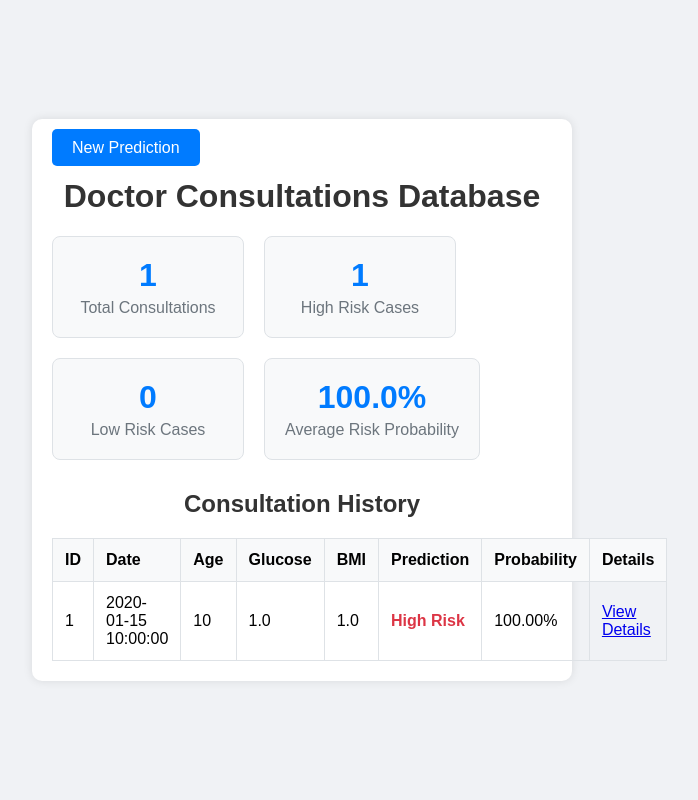
After one commit to DraC3003/2022A3PS0473P_PS1, a Flask app: page /consultations in a window 1280 px wide. The commit adds this page. Shown: the whole page, without its empty margins (338-1036 px from the left). Run offline with Flask 2, Linux system fonts and the light colour scheme; tables that the repository leaves empty hold one stand-in row (values such as "Sample post").

Commit message:
Complete database integration for doctor consultations with SQLite storage
Co-authored-by: DraC3003 <117348073+DraC3003@users.noreply.github.com>

```diff
--- a/AABIR_SARKAR_PS-I/Risk prediction app and analysis on Fetal health and Diabetes/app3.py
+++ b/AABIR_SARKAR_PS-I/Risk prediction app and analysis on Fetal health and Diabetes/app3.py
@@ -1,11 +1,15 @@
-from flask import Flask, request, render_template
+from flask import Flask, request, render_template, redirect, url_for
 import pandas as pd
 from sklearn.model_selection import train_test_split
 from sklearn.preprocessing import StandardScaler
 from sklearn.linear_model import LogisticRegression
 import requests
+from database import init_database, save_consultation, get_all_consultations, get_consultation_by_id, get_consultation_stats
 
 app = Flask(__name__)
+
+# Initialize the database
+init_database()
 
 # Load the dataset and extract feature names
 data = pd.read_csv('diabetes.csv')
@@ -29,19 +33,24 @@ model.fit(X_train_scaled, y_train)
 
 # Define function to get YouTube videos
 def get_youtube_videos(query, api_key):
-    url = f'https://www.googleapis.com/youtube/v3/search?part=snippet&maxResults=5&q={query}&key={api_key}'
-    response = requests.get(url)
-    videos = response.json().get('items', [])
+    try:
+        url = f'https://www.googleapis.com/youtube/v3/search?part=snippet&maxResults=5&q={query}&key={api_key}'
+        response = requests.get(url, timeout=5)
+        videos = response.json().get('items', [])
 
-    video_details = []
-    for video in videos:
-        video_id = video['id'].get('videoId')
-        if video_id:
-            video_details.append({
-                'title': video['snippet']['title'],
-                'url': f"https://www.youtube.com/watch?v={video_id}"
-            })
-    return video_details
+        video_details = []
+        for video in videos:
+            video_id = video['id'].get('videoId')
+            if video_id:
+                video_details.append({
+                    'title': video['snippet']['title'],
+                    'url': f"https://www.youtube.com/watch?v={video_id}"
+                })
+        return video_details
+    except Exception as e:
+        # Return empty list if YouTube API fails
+        print(f"YouTube API error: {e}")
+        return []
 
 # Define function to predict and recommend
 def predict_and_recommend(features, model, scaler, api_key):
@@ -74,7 +83,27 @@ def predict():
     features = [float(request.form[feature]) for feature in feature_names]
     api_key = 'enter ur api key'  # Replace with your actual API key
     risk, probability, videos = predict_and_recommend(features, model, scaler, api_key)
-    return render_template('result.html', risk=risk, probability=probability, videos=videos)
+
+    # Save consultation data to database
+    consultation_id = save_consultation(features, risk, probability)
+
+    return render_template('result.html', risk=risk, probability=probability, videos=videos, consultation_id=consultation_id)
+
+@app.route('/consultations')
+def consultations():
+    """Display all stored consultations."""
+    consultations = get_all_consultations()
+    stats = get_consultation_stats()
+    return render_template('consultations.html', consultations=consultations, stats=stats, feature_names=feature_names)
+
+@app.route('/consultation/<int:consultation_id>')
+def consultation_detail(consultation_id):
+    """Display details of a specific consultation."""
+    consultation = get_consultation_by_id(consultation_id)
+    if consultation:
+        return render_template('consultation_detail.html', consultation=consultation, feature_names=feature_names)
+    else:
+        return redirect(url_for('consultations'))
 
 if __name__ == "__main__":
     app.run(debug=True)
--- /dev/null
+++ b/AABIR_SARKAR_PS-I/Risk prediction app and analysis on Fetal health and Diabetes/database.py
@@ -0,0 +1,121 @@
+import sqlite3
+import json
+from datetime import datetime
+import os
+
+DATABASE_PATH = 'consultations.db'
+
+def init_database():
+    """Initialize the database with the consultations table."""
+    conn = sqlite3.connect(DATABASE_PATH)
+    cursor = conn.cursor()
+
+    # Create consultations table to store doctor consultation factors
+    cursor.execute('''
+        CREATE TABLE IF NOT EXISTS consultations (
+            id INTEGER PRIMARY KEY AUTOINCREMENT,
+            consultation_date TIMESTAMP DEFAULT CURRENT_TIMESTAMP,
+            pregnancies INTEGER,
+            glucose REAL,
+            blood_pressure REAL,
+            skin_thickness REAL,
+            insulin REAL,
+            bmi REAL,
+            diabetes_pedigree_function REAL,
+            age INTEGER,
+            prediction_result INTEGER,
+            prediction_probability REAL,
+            created_at TIMESTAMP DEFAULT CURRENT_TIMESTAMP
+        )
+    ''')
+
+    conn.commit()
+    conn.close()
+
+def save_consultation(consultation_data, prediction_result, prediction_probability):
+    """Save consultation data and prediction result to the database."""
+    conn = sqlite3.connect(DATABASE_PATH)
+    cursor = conn.cursor()
+
+    cursor.execute('''
+        INSERT INTO consultations
+        (pregnancies, glucose, blood_pressure, skin_thickness, insulin,
+         bmi, diabetes_pedigree_function, age, prediction_result, prediction_probability)
+        VALUES (?, ?, ?, ?, ?, ?, ?, ?, ?, ?)
+    ''', (
+        consultation_data[0],  # pregnancies
+        consultation_data[1],  # glucose
+        consultation_data[2],  # blood_pressure
+        consultation_data[3],  # skin_thickness
+        consultation_data[4],  # insulin
+        consultation_data[5],  # bmi
+        consultation_data[6],  # diabetes_pedigree_function
+        consultation_data[7],  # age
+        int(prediction_result),  # Convert to int explicitly
+        float(prediction_probability)  # Convert to float explicitly
+    ))
+
+    consultation_id = cursor.lastrowid
+    conn.commit()
+    conn.close()
+
+    return consultation_id
+
+def get_all_consultations():
+    """Retrieve all consultations from the database."""
+    conn = sqlite3.connect(DATABASE_PATH)
+    cursor = conn.cursor()
+
+    cursor.execute('''
+        SELECT id, consultation_date, pregnancies, glucose, blood_pressure,
+               skin_thickness, insulin, bmi, diabetes_pedigree_function, age,
+               prediction_result, prediction_probability, created_at
+        FROM consultations
+        ORDER BY created_at DESC
+    ''')
+
+    consultations = cursor.fetchall()
+    conn.close()
+
+    return consultations
+
+def get_consultation_by_id(consultation_id):
+    """Retrieve a specific consultation by ID."""
+    conn = sqlite3.connect(DATABASE_PATH)
+    cursor = conn.cursor()
+
+    cursor.execute('''
+        SELECT id, consultation_date, pregnancies, glucose, blood_pressure,
+               skin_thickness, insulin, bmi, diabetes_pedigree_function, age,
+               prediction_result, prediction_probability, created_at
+        FROM consultations
+        WHERE id = ?
+    ''', (consultation_id,))
+
+    consultation = cursor.fetchone()
+    conn.close()
+
+    return consultation
+
+def get_consultation_stats():
+    """Get basic statistics about consultations."""
+    conn = sqlite3.connect(DATABASE_PATH)
+    cursor = conn.cursor()
+
+    cursor.execute('SELECT COUNT(*) FROM consultations')
+    total_consultations = cursor.fetchone()[0]
+
+    cursor.execute('SELECT COUNT(*) FROM consultations WHERE CAST(prediction_result AS INTEGER) = 1')
+    positive_predictions = cursor.fetchone()[0]
+
+    cursor.execute('SELECT AVG(prediction_probability) FROM consultations')
+    avg_probability = cursor.fetchone()[0]
+
+    conn.close()
+
+    return {
+        'total_consultations': total_consultations,
+        'positive_predictions': positive_predictions,
+        'negative_predictions': total_consultations - positive_predictions,
+        'avg_probability': avg_probability or 0
+    }
--- /dev/null
+++ b/AABIR_SARKAR_PS-I/Risk prediction app and analysis on Fetal health and Diabetes/templates/consultations.html
@@ -0,0 +1,143 @@
+<!DOCTYPE html>
+<html lang="en">
+<head>
+    <meta charset="UTF-8">
+    <meta name="viewport" content="width=device-width, initial-scale=1.0">
+    <title>Consultation History</title>
+    <link rel="stylesheet" href="{{ url_for('static', filename='styles.css') }}">
+    <style>
+        .stats-container {
+            display: flex;
+            gap: 20px;
+            margin-bottom: 30px;
+            flex-wrap: wrap;
+        }
+        .stat-card {
+            background: #f8f9fa;
+            border: 1px solid #dee2e6;
+            border-radius: 8px;
+            padding: 20px;
+            text-align: center;
+            min-width: 150px;
+        }
+        .stat-number {
+            font-size: 2em;
+            font-weight: bold;
+            color: #007bff;
+        }
+        .stat-label {
+            color: #6c757d;
+            margin-top: 5px;
+        }
+        .consultations-table {
+            width: 100%;
+            border-collapse: collapse;
+            margin-top: 20px;
+        }
+        .consultations-table th, .consultations-table td {
+            border: 1px solid #dee2e6;
+            padding: 12px;
+            text-align: left;
+        }
+        .consultations-table th {
+            background-color: #f8f9fa;
+            font-weight: bold;
+        }
+        .consultations-table tr:nth-child(even) {
+            background-color: #f8f9fa;
+        }
+        .risk-positive {
+            color: #dc3545;
+            font-weight: bold;
+        }
+        .risk-negative {
+            color: #28a745;
+            font-weight: bold;
+        }
+        .nav-buttons {
+            margin-bottom: 20px;
+        }
+        .nav-buttons a {
+            background-color: #007bff;
+            color: white;
+            padding: 10px 20px;
+            text-decoration: none;
+            border-radius: 5px;
+            margin-right: 10px;
+        }
+        .nav-buttons a:hover {
+            background-color: #0056b3;
+        }
+    </style>
+</head>
+<body>
+    <div class="container">
+        <div class="nav-buttons">
+            <a href="{{ url_for('home') }}">New Prediction</a>
+        </div>
+
+        <h1>Doctor Consultations Database</h1>
+
+        <div class="stats-container">
+            <div class="stat-card">
+                <div class="stat-number">{{ stats.total_consultations }}</div>
+                <div class="stat-label">Total Consultations</div>
+            </div>
+            <div class="stat-card">
+                <div class="stat-number">{{ stats.positive_predictions }}</div>
+                <div class="stat-label">High Risk Cases</div>
+            </div>
+            <div class="stat-card">
+                <div class="stat-number">{{ stats.negative_predictions }}</div>
+                <div class="stat-label">Low Risk Cases</div>
+            </div>
+            <div class="stat-card">
+                <div class="stat-number">{{ '%.1f' % (stats.avg_probability * 100) }}%</div>
+                <div class="stat-label">Average Risk Probability</div>
+            </div>
+        </div>
+
+        {% if consultations %}
+        <h2>Consultation History</h2>
+        <table class="consultations-table">
+            <thead>
+                <tr>
+                    <th>ID</th>
+                    <th>Date</th>
+                    <th>Age</th>
+                    <th>Glucose</th>
+                    <th>BMI</th>
+                    <th>Prediction</th>
+                    <th>Probability</th>
+                    <th>Details</th>
+                </tr>
+            </thead>
+            <tbody>
+                {% for consultation in consultations %}
+                <tr>
+                    <td>{{ consultation[0] }}</td>
+                    <td>{{ consultation[1] }}</td>
+                    <td>{{ consultation[9] }}</td>
+                    <td>{{ consultation[3] }}</td>
+                    <td>{{ '%.1f' % consultation[7] }}</td>
+                    <td>
+                        {% if consultation[10] == 1 %}
+                            <span class="risk-positive">High Risk</span>
+                        {% else %}
+                            <span class="risk-negative">Low Risk</span>
+                        {% endif %}
+                    </td>
+                    <td>{{ '%.2f' % (consultation[11] * 100) }}%</td>
+                    <td>
+                        <a href="{{ url_for('consultation_detail', consultation_id=consultation[0]) }}">View Details</a>
+                    </td>
+                </tr>
+                {% endfor %}
+            </tbody>
+        </table>
+        {% else %}
+        <p>No consultations found. <a href="{{ url_for('home') }}">Start your first prediction</a></p>
+        {% endif %}
+    </div>
+</body>
+</html>
```
Also changed, not shown: AABIR_SARKAR_PS-I/Risk prediction app and analysis on Fetal health and Diabetes/templates/consultation_detail.html (added, +158 -0 lines), AABIR_SARKAR_PS-I/Risk prediction app and analysis on Fetal health and Diabetes/templates/index.html (+33 -1 lines), AABIR_SARKAR_PS-I/Risk prediction app and analysis on Fetal health and Diabetes/templates/result.html (+37 -0 lines), 1 other file.
